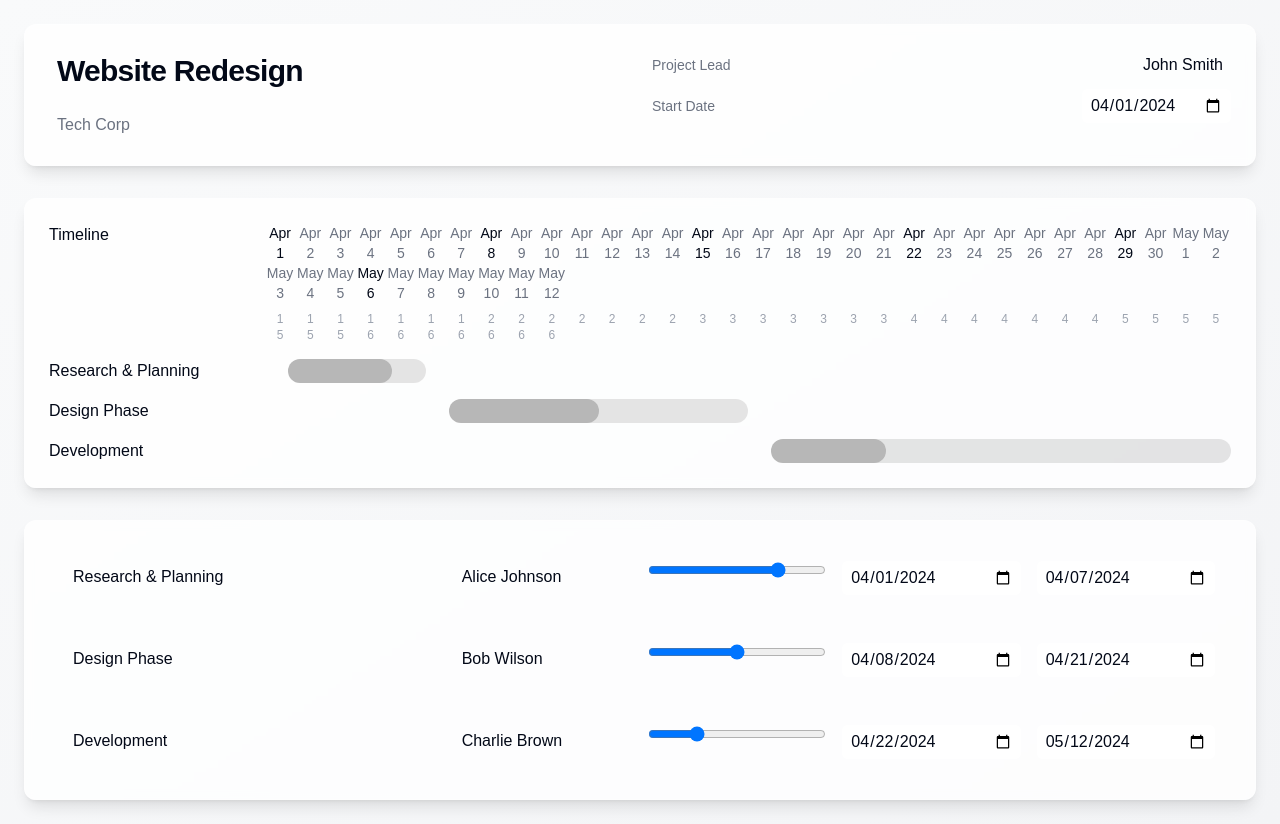
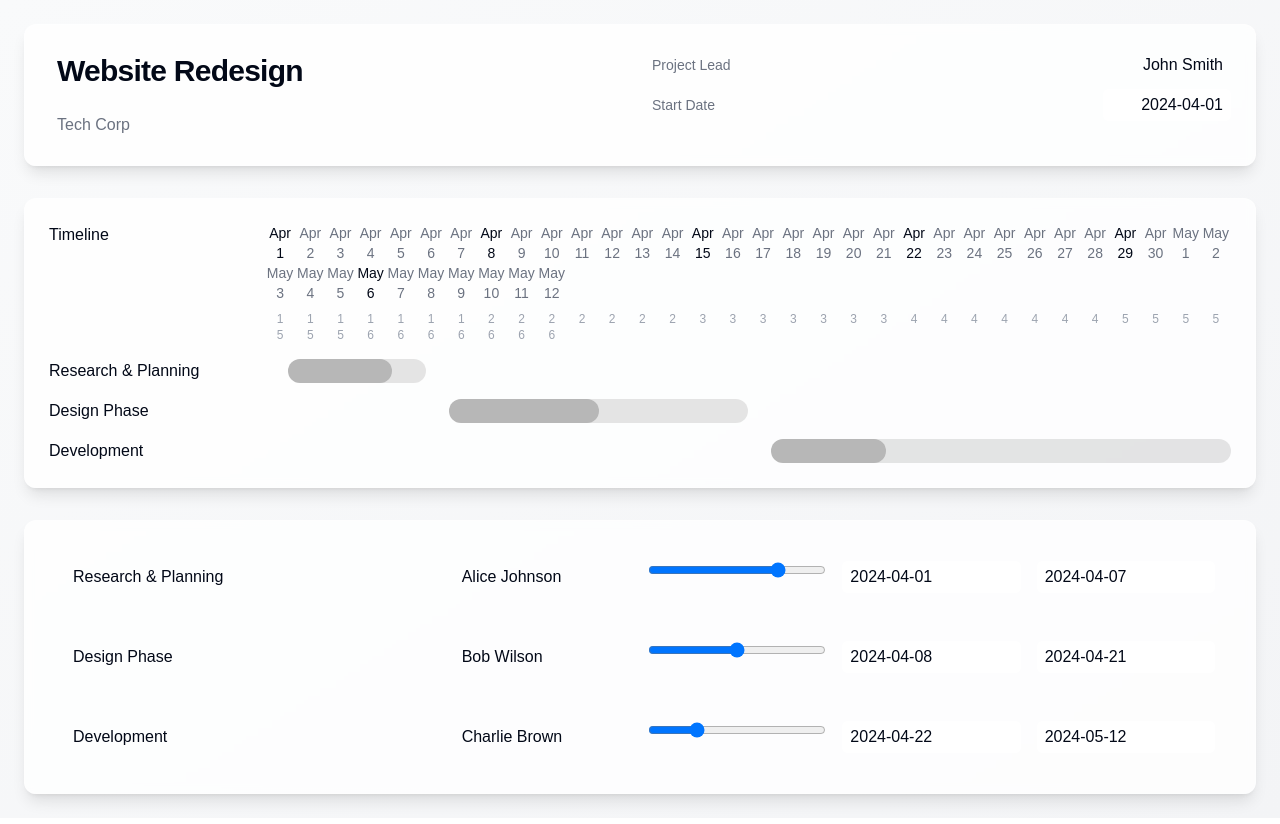
Before and after one commit to Thorpo123/project-planner-pro, a React (Vite) app: page / in a window 1280 px wide. Built offline with nearby package versions, Linux system fonts and the light colour scheme.

Commit message:
Adjust Date Entry Method
Change the date entry for tasks to allow manual input instead of using a pop-up menu.
[skip gpt_engineer]

```diff
--- a/src/components/ProjectHeader.tsx
+++ b/src/components/ProjectHeader.tsx
@@ -40,10 +40,11 @@ export const ProjectHeader = () => {
           <div className="flex items-center justify-between">
             <span className="text-sm text-gray-500">Start Date</span>
             <input
-              type="date"
-              value={projectData.startDate}
+              type="text"
+              value={format(new Date(projectData.startDate), "yyyy-MM-dd")}
               onChange={(e) => updateProjectData({ startDate: e.target.value })}
-              className="editable-cell font-medium"
+              className="editable-cell font-medium w-32 text-right"
+              placeholder="YYYY-MM-DD"
             />
           </div>
         </div>
--- a/src/components/TaskList.tsx
+++ b/src/components/TaskList.tsx
@@ -76,22 +76,24 @@ export const TaskList = () => {
                         </div>
                         <div>
                           <input
-                            type="date"
-                            value={task.startDate}
+                            type="text"
+                            value={format(new Date(task.startDate), "yyyy-MM-dd")}
                             onChange={(e) =>
                               updateTask(task.id, { startDate: e.target.value })
                             }
                             className="editable-cell w-full"
+                            placeholder="YYYY-MM-DD"
                           />
                         </div>
                         <div>
                           <input
-                            type="date"
-                            value={task.endDate}
+                            type="text"
+                            value={format(new Date(task.endDate), "yyyy-MM-dd")}
                             onChange={(e) =>
                               updateTask(task.id, { endDate: e.target.value })
                             }
                             className="editable-cell w-full"
+                            placeholder="YYYY-MM-DD"
                           />
                         </div>
                       </div>
```
